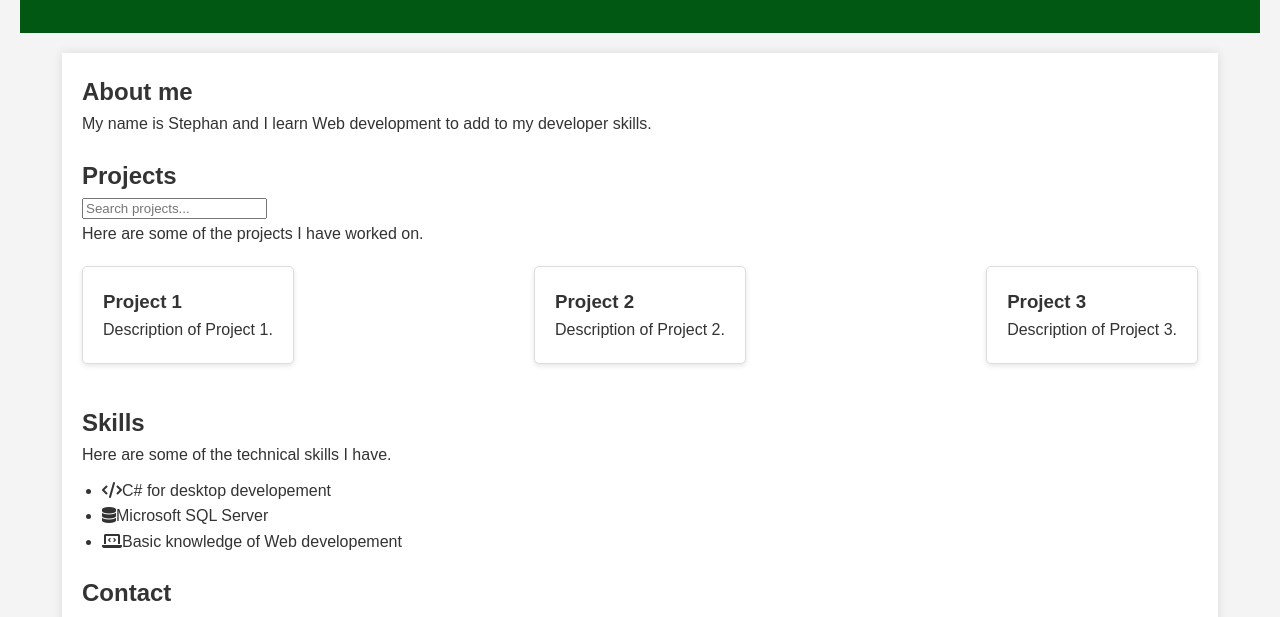
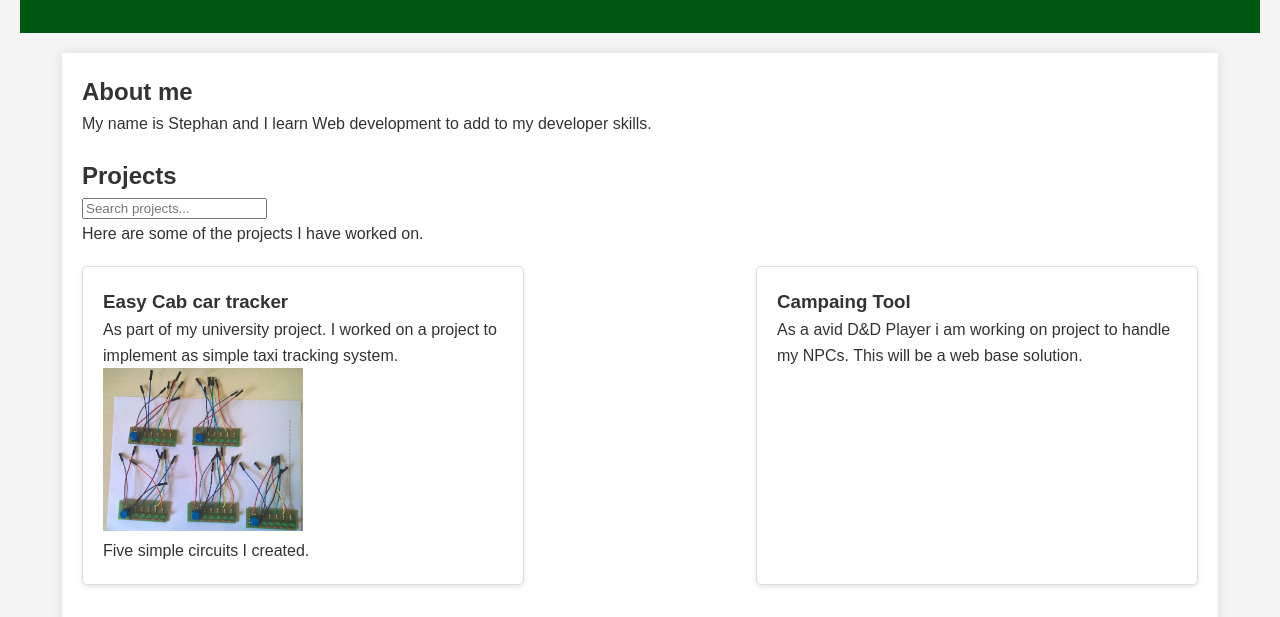
Before and after one commit to menzs2/IntroductionToWebDevelopement.GradedAssignment, a plain HTML site: page index.html in a window 1280 px wide. Shown: the part 137-754 px from the top of the page. Drawn offline with Linux system fonts and the light colour scheme.

Commit message:
added content

```diff
--- a/index.html
+++ b/index.html
@@ -36,16 +36,20 @@
             <p>Here are some of the projects I have worked on.</p>
             <div>
                 <article>
-                    <h3>Project 1</h3>
-                    <p>Description of Project 1.</p>
+                    <h3>Easy Cab car tracker</h3>
+                    <p>As part of my university project. I worked on a project to implement as simple taxi tracking system.</p>
+                    <figure>
+                        <img src="images/circuits.png" alt="Five simple circuits">
+                        <figcaption>Five simple circuits I created.</figcaption>
+                    </figure>
                 </article>
                 <article>
-                    <h3>Project 2</h3>
-                    <p>Description of Project 2.</p>
+                    <h3>Campaing Tool</h3>
+                    <p>As a avid D&D Player i am working on project to handle my NPCs. This will be a web base solution.</p>
                 </article>
                 <article>
-                    <h3>Project 3</h3>
-                    <p>Description of Project 3.</p>
+                    <h3>MBSR</h3>
+                    <p>On a personal journey, I am learning Mindfulness-Based Stress Reduction.</p>
                 </article>
             </div>
         </section>
--- a/styles.css
+++ b/styles.css
@@ -82,7 +82,9 @@ main {
     padding: 20px;
     box-shadow: 0 0 10px rgba(0, 0, 0, 0.1);
 }
-
+figure img{
+    max-width: 200px;
+}
 section {
     margin-bottom: 20px;
 }
@@ -109,6 +111,7 @@ section {
     padding: 20px;
     margin: 20px 0;
     box-shadow: 0 2px 5px rgba(0, 0, 0, 0.1);
+    max-width: 400px;
 }
 
 #Projects article h3 {
```
Also changed, not shown: images/circuits.png (added).
